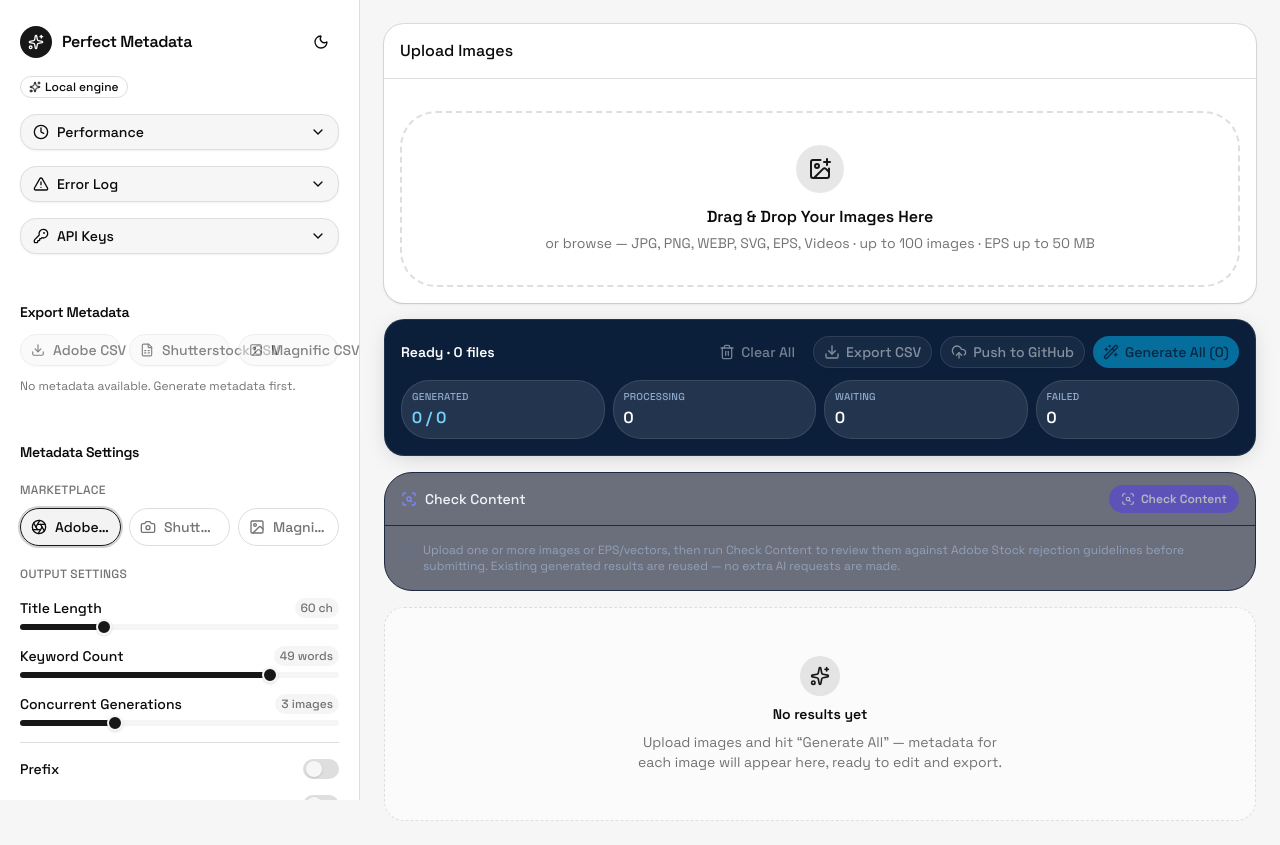
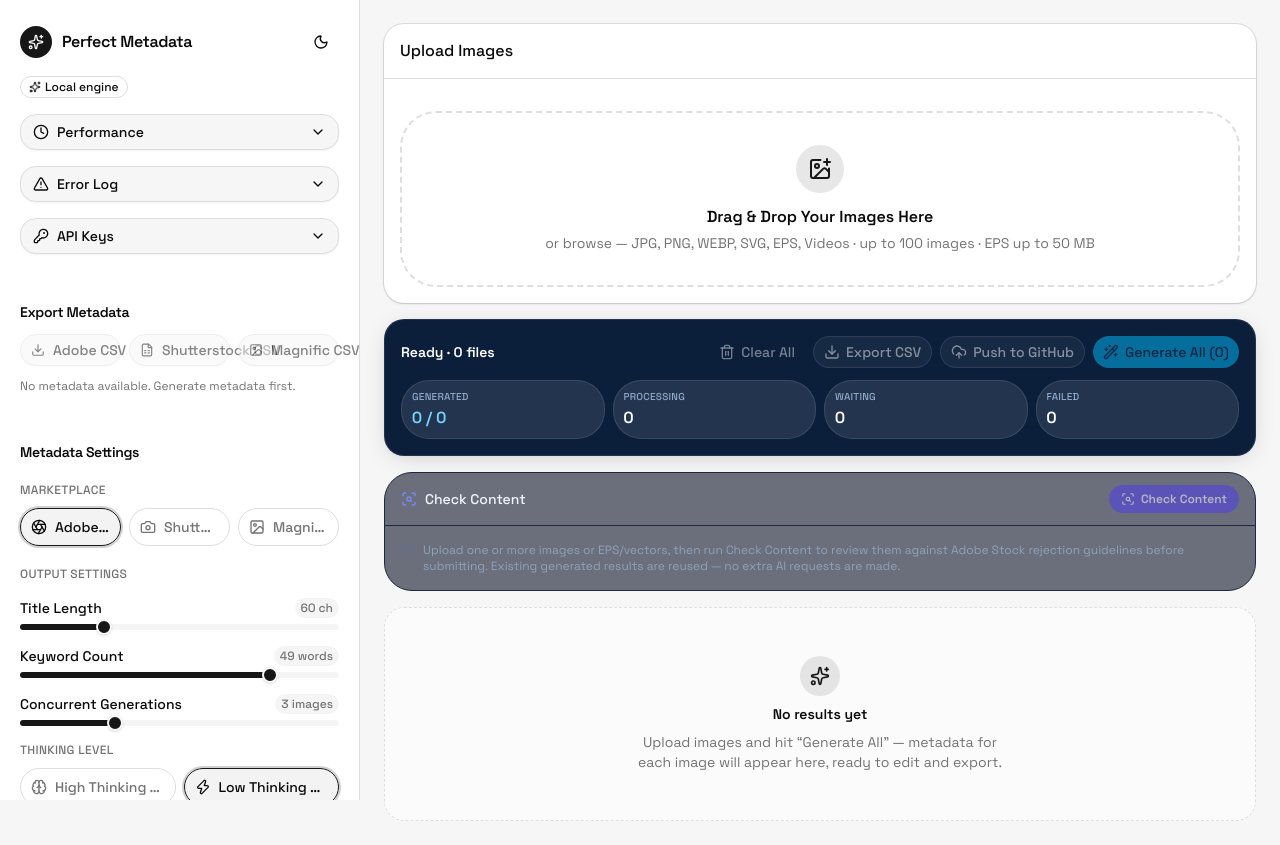
Before and after one commit to nahid1194-tech/perfect-metadata-ready, a Next.js app: page /app in a window 1280 px wide. Built offline with nearby package versions, Linux system fonts and the light colour scheme.

Commit message:
Add high and low thinking level controls

```diff
--- a/src/components/dashboard/metadata-settings.tsx
+++ b/src/components/dashboard/metadata-settings.tsx
@@ -1,8 +1,14 @@
 "use client"
 
-import { Aperture, Camera, Image } from "lucide-react"
+import { Aperture, Brain, Camera, Image, Zap } from "lucide-react"
 
 import type { Marketplace } from "@/lib/types"
+import {
+  type ThinkingLevel,
+  THINKING_OPTION_LABELS,
+  THINKING_UNAVAILABLE_NOTE,
+  supportsThinking,
+} from "@/lib/thinking"
 import { MARKETPLACES, marketplaceFormat } from "@/lib/marketplace"
 import { cn } from "@/lib/utils"
 import { Input } from "@/components/ui/input"
@@ -19,6 +25,11 @@
 export function MetadataSettings() {
   const settings = useAppStore((state) => state.settings);
   const setSettings = useAppStore((state) => state.setSettings);
+  const providerModels = useAppStore((state) => state.providerModels);
+  const primaryGeminiModel = providerModels.gemini[0] ?? "";
+  const thinkingUnavailable = primaryGeminiModel
+    ? !supportsThinking(primaryGeminiModel)
+    : false;
   const isAdobe = marketplaceFormat(settings.platform) === "adobe";
 
   return (
@@ -94,6 +105,44 @@
           max={8}
           onChange={(value) => setSettings({ maxConcurrent: value })}
         />
+
+        <div className="flex flex-col gap-2.5">
+          <p className="text-xs font-medium text-muted-foreground uppercase tracking-wide">
+            Thinking Level
+          </p>
+          <div className="grid grid-cols-2 gap-2">
+            {(Object.keys(THINKING_OPTION_LABELS) as ThinkingLevel[]).map(
+              (level) => {
+                const active = settings.thinkingLevel === level;
+                const Icon = level === "HIGH" ? Brain : Zap;
+                return (
+                  <button
+                    key={level}
+                    type="button"
+                    onClick={() => setSettings({ thinkingLevel: level })}
+                    aria-pressed={active}
+                    className={cn(
+                      "flex items-center gap-2 rounded-xl border px-2.5 py-2 text-left text-sm font-medium transition-colors",
+                      active
+                        ? "border-primary bg-primary/5 text-foreground ring-2 ring-primary/20"
+                        : "border-border text-muted-foreground hover:border-primary/40 hover:text-foreground"
+                    )}
+                  >
+                    <Icon className="size-4 shrink-0" />
+                    <span className="truncate">
+                      {THINKING_OPTION_LABELS[level].label}
+                    </span>
+                  </button>
+                );
+              }
+            )}
+          </div>
+          {thinkingUnavailable ? (
+            <p className="text-xs text-muted-foreground">
+              {THINKING_UNAVAILABLE_NOTE}
+            </p>
+          ) : null}
+        </div>
 
         <div className="h-px bg-border" />
 
--- a/src/lib/cache.ts
+++ b/src/lib/cache.ts
@@ -13,6 +13,7 @@
     negativeKeywords: settings.enableNegativeKeywords
       ? settings.negativeKeywords
       : "",
+    thinkingLevel: settings.thinkingLevel,
   };
   return JSON.stringify(pick);
 }
--- a/src/lib/generate.ts
+++ b/src/lib/generate.ts
@@ -56,6 +56,15 @@
   DEFAULT_CONTENT_CHECK,
   normalizeContentCheck,
 } from "@/lib/content-check";
+import {
+  type ThinkingConfigResolved,
+  type ThinkingLevel,
+  isKnownThinkingUnsupported,
+  isThinkingParamError,
+  markThinkingUnsupported,
+  resolveThinkingConfig,
+  supportsThinking,
+} from "@/lib/thinking";
 
 const API_BASE = "https://generativelanguage.googleapis.com/v1beta";
 const OPENAI_API_BASE = "https://api.openai.com/v1";
@@ -378,6 +387,7 @@
   enableNegativeTitleWords: false,
   enableNegativeKeywords: false,
   maxConcurrent: 3,
+  thinkingLevel: "LOW",
 };
 
 function splitKeywordPhrase(phrase: string): string[] {
@@ -1202,6 +1212,7 @@
   apiKey: string,
   model: string,
   temperature: number,
+  thinking?: ThinkingConfigResolved | null,
   signal?: AbortSignal
 ): Promise<string> {
   let response: Response;
@@ -1218,6 +1229,14 @@
             temperature,
             responseMimeType: "application/json",
             maxOutputTokens: 4096,
+            ...(thinking
+              ? {
+                  thinkingConfig:
+                    thinking.kind === "budget"
+                      ? { thinkingBudget: thinking.value }
+                      : { thinkingLevel: thinking.value },
+                }
+              : {}),
           },
         }),
       }
@@ -1259,6 +1278,37 @@
   );
 }
 
+async function callGeminiWithThinking(
+  parts: unknown[],
+  apiKey: string,
+  model: string,
+  temperature: number,
+  level: ThinkingLevel,
+  signal?: AbortSignal
+): Promise<string> {
+  const thinking =
+    level && supportsThinking(model) && !isKnownThinkingUnsupported(model)
+      ? resolveThinkingConfig(model, level)
+      : null;
+  try {
+    return await callGemini(parts, apiKey, model, temperature, thinking, signal);
+  } catch (error) {
+    if (thinking && isThinkingParamError(error, model)) {
+      markThinkingUnsupported(model);
+      devLog({
+        event: "thinking-parameter-retry",
+        model,
+        detail:
+          error instanceof Error
+            ? error.message
+            : String(error ?? "unknown error"),
+      });
+      return callGemini(parts, apiKey, model, temperature, null, signal);
+    }
+    throw error;
+  }
+}
+
 async function analysisImageParts(
   image: ImageAsset,
   dimension = ANALYSIS_MAX_DIMENSION
@@ -1297,7 +1347,14 @@
         ? await analysisImageParts(image, dimension)
         : [];
       parts.push({ text: prompt });
-      return callGemini(parts, apiKey, model, 0.3, signal);
+      return callGeminiWithThinking(
+        parts,
+        apiKey,
+        model,
+        0.3,
+        fullSettings.thinkingLevel,
+        signal
+      );
     },
   });
 
--- /dev/null
+++ b/src/lib/thinking.ts
@@ -0,0 +1,110 @@
+// Central mapping of Gemini thinking support per model family. Gemini 2.5
+// series exposes configurable thinking via `generationConfig.thinkingConfig.
+// thinkingBudget`; Gemini 3.x series uses `generationConfig.thinkingConfig.
+// thinkingLevel`. Models outside those families do not support configurable
+// thinking and must simply omit the parameter.
+
+export type ThinkingLevel = "HIGH" | "LOW";
+
+export type ThinkingConfigResolved =
+  | { kind: "budget"; parameter: "thinkingBudget"; value: number }
+  | { kind: "level"; parameter: "thinkingLevel"; value: "low" | "high" };
+
+type BudgetRange = { min: number; max: number };
+
+// Documented ranges (Google AI docs):
+//   Gemini 2.5 Pro       : 128..32768  (thinking cannot be disabled)
+//   Gemini 2.5 Flash     : 0..24576    (0 disables thinking)
+//   Gemini 2.5 Flash-Lite: 0..24576    (0 = disabled by default)
+function budgetRange(model: string): BudgetRange | null {
+  if (!/^gemini-2\.5/i.test(model)) return null;
+  if (/flash-lite/i.test(model)) return { min: 0, max: 24576 };
+  if (/flash/i.test(model)) return { min: 0, max: 24576 };
+  if (/pro/i.test(model)) return { min: 128, max: 32768 };
+  return { min: 0, max: 24576 };
+}
+
+// Models that ship a configurable thinking control. Unknown/future families
+// default to "not supported" so the parameter is safely omitted.
+export function supportsThinking(model: string): boolean {
+  if (!model) return false;
+  return /^gemini-3/i.test(model) || budgetRange(model) !== null;
+}
+
+export function resolveThinkingConfig(
+  model: string,
+  level: ThinkingLevel
+): ThinkingConfigResolved | null {
+  if (/^gemini-3/i.test(model)) {
+    return {
+      kind: "level",
+      parameter: "thinkingLevel",
+      value: level === "HIGH" ? "high" : "low",
+    };
+  }
+  const range = budgetRange(model);
+  if (!range) return null;
+  return {
+    kind: "budget",
+    parameter: "thinkingBudget",
+    value: level === "HIGH" ? range.max : range.min,
+  };
+}
+
+// Models that rejected the thinking parameter at runtime. Once an API call
+// reports a thinking-parameter error, the request is retried without the
+// parameter and the model is remembered so we do not repeat the invalid call.
+const runtimeUnsupported = new Set<string>();
+
+export function markThinkingUnsupported(model: string): void {
+  runtimeUnsupported.add(model);
+}
+
+export function isKnownThinkingUnsupported(model: string): boolean {
+  return runtimeUnsupported.has(model);
+}
+
+// Matches Gemini error messages that point at the thinking parameter, e.g.
+// "Invalid value at 'generation_config.thinking_config.thinkingBudget'" or
+// "model does not support the thinkingLevel parameter".
+const THINKING_ERROR_PATTERN =
+  /thinking[^\n]{0,90}\b(invalid|unsupported|not supported|does not|unavailable|must be)\b/i;
+
+export function isThinkingParamError(
+  error: unknown,
+  model: string
+): boolean {
+  if (!supportsThinking(model)) return false;
+  const message =
+    error instanceof Error ? error.message : String(error ?? "");
+  if (!message) return false;
+  const hasThinking = /thinking/i.test(message);
+  const pointsAtParameter =
+    /(thinking\s*budget|thinking\s*level|thinkingBudget|thinkingLevel|thinking_config|thinkingConfig)/i.test(
+      message
+    );
+  const isValidationFailure =
+    /(invalid|unsupported|not supported|does not|unavailable|unknown field)/i.test(
+      message
+    );
+  return (
+    hasThinking && (pointsAtParameter || THINKING_ERROR_PATTERN.test(message)) && isValidationFailure
+  );
+}
+
+export const THINKING_OPTION_LABELS: Record<
+  ThinkingLevel,
+  { label: string; description: string }
+> = {
+  HIGH: {
+    label: "High Thinking — Maximum Quality",
+    description: "Highest available reasoning — best metadata accuracy.",
+  },
+  LOW: {
+    label: "Low Thinking — Fast Generation",
+    description: "Fastest generation with the least reasoning overhead.",
+  },
+};
+
+export const THINKING_UNAVAILABLE_NOTE =
+  "Thinking control unavailable for this model.";
--- a/src/lib/types.ts
+++ b/src/lib/types.ts
@@ -1,3 +1,5 @@
+import type { ThinkingLevel } from "@/lib/thinking";
+
 export type EpsConversionStatus =
   | "queued"
   | "uploading"
@@ -272,6 +274,7 @@
   enableNegativeTitleWords: boolean;
   enableNegativeKeywords: boolean;
   maxConcurrent: number;
+  thinkingLevel: ThinkingLevel;
 };
 
 export type GitSyncConfig = {
--- a/src/store/use-app-store.ts
+++ b/src/store/use-app-store.ts
@@ -39,6 +39,7 @@
   enableNegativeTitleWords: false,
   enableNegativeKeywords: false,
   maxConcurrent: 3,
+  thinkingLevel: "LOW",
 };
 
 export const DEFAULT_GIT_CONFIG: GitSyncConfig = {
```
